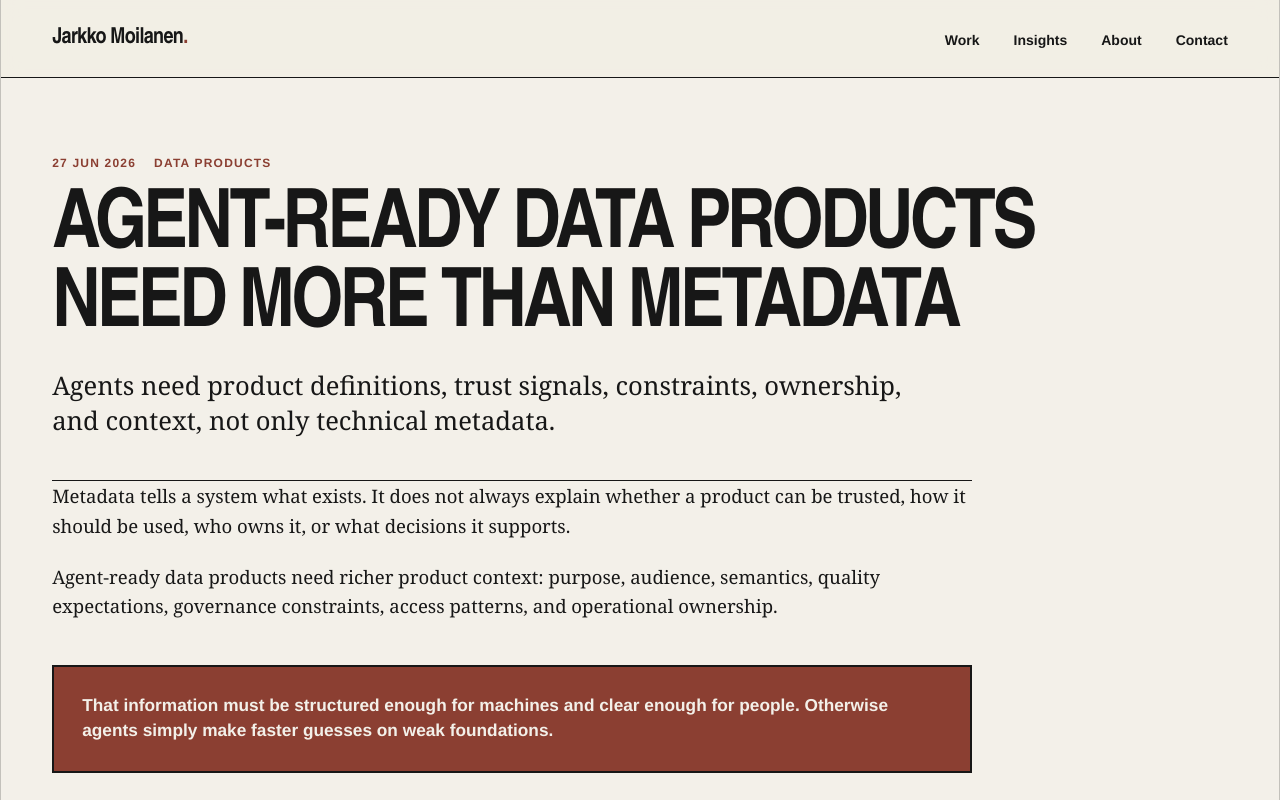
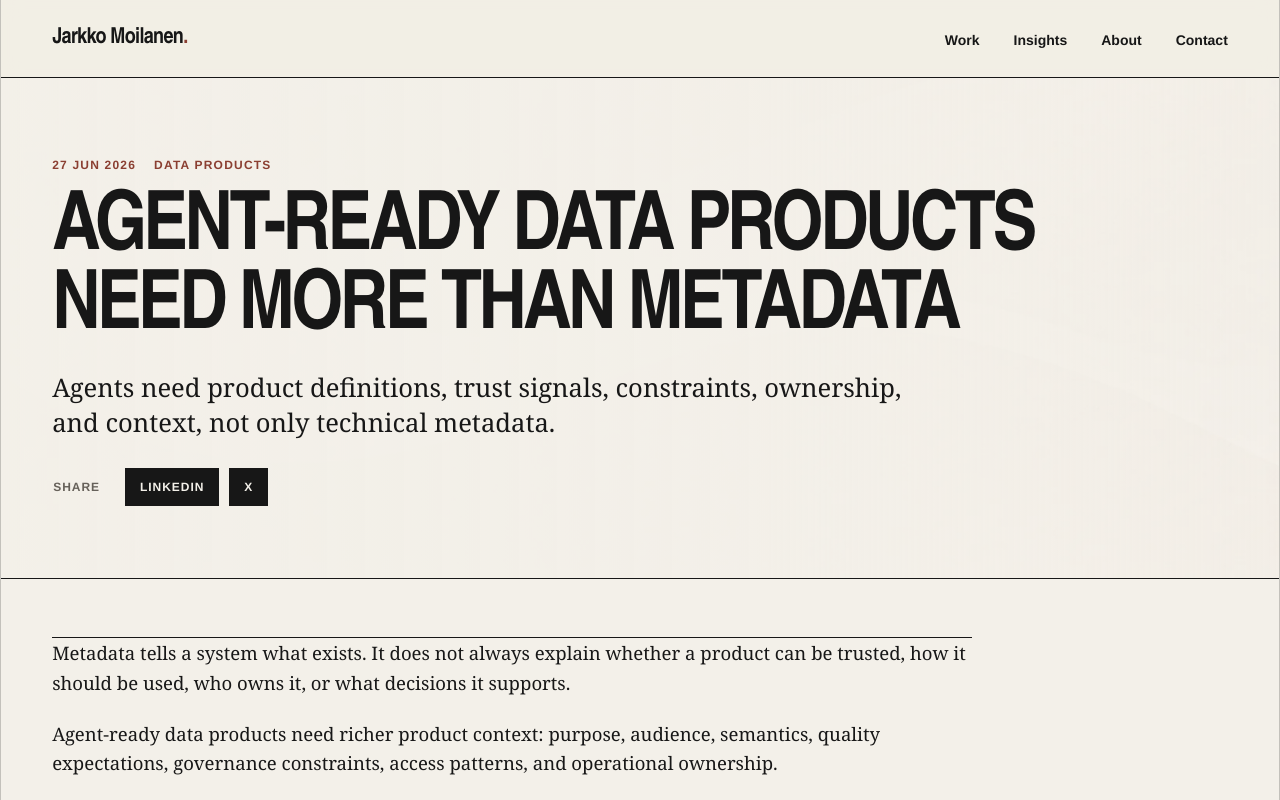
Before and after one commit to kyyberi/jarkko, a Next.js app: page /insights/articles/agent-ready-data-products-need-more-than-metadata in a window 1280 px wide. Shown: the top 800 px of the page. Built offline with nearby package versions, Linux system fonts and the light colour scheme.

Commit message:
Add article header background and sharing

```diff
--- a/app/globals.css
+++ b/app/globals.css
@@ -600,8 +600,23 @@ h1 {
 }
 
 .article-detail {
-  max-width: 1180px;
-  padding: 76px var(--pad);
+  max-width: none;
+  padding: 0;
+}
+
+.article-header {
+  min-height: 430px;
+  padding: 78px var(--pad) 72px;
+  border-bottom: 1px solid var(--ink);
+  background-image:
+    linear-gradient(90deg, rgba(243, 240, 233, 0.98) 0%, rgba(243, 240, 233, 0.9) 60%, rgba(243, 240, 233, 0.58) 100%),
+    url("/images/article-header-bg.webp");
+  background-position: center;
+  background-size: cover;
+}
+
+.article-header > div {
+  max-width: 1080px;
 }
 
 .article-meta {
@@ -612,14 +627,47 @@ h1 {
 
 .article-summary {
   max-width: 900px;
-  margin: 0 0 42px;
+  margin: 0 0 26px;
   font-family: var(--serif);
   font-size: clamp(20px, 2vw, 28px);
   line-height: 1.35;
 }
 
+.article-share {
+  display: flex;
+  flex-wrap: wrap;
+  gap: 10px;
+  align-items: center;
+  margin-top: 28px;
+}
+
+.article-share span,
+.article-share a {
+  display: inline-flex;
+  align-items: center;
+  min-height: 38px;
+  padding: 0 14px;
+  border: 1px solid var(--ink);
+  font-size: 12px;
+  font-weight: 900;
+  letter-spacing: 0.08em;
+  text-transform: uppercase;
+}
+
+.article-share span {
+  border-color: transparent;
+  padding-left: 0;
+  color: var(--muted);
+}
+
+.article-share a {
+  background: var(--ink);
+  color: var(--paper);
+}
+
 .article-body {
   max-width: 920px;
+  margin: 58px var(--pad) 76px;
   border-top: 1px solid var(--ink);
 }
 
@@ -978,6 +1026,19 @@ footer {
     padding-block: 54px;
   }
 
+  .article-detail {
+    padding-block: 0;
+  }
+
+  .article-header {
+    min-height: 360px;
+    padding-block: 54px;
+  }
+
+  .article-body {
+    margin-block: 46px 64px;
+  }
+
   .section-head {
     grid-template-columns: 1fr;
     gap: 18px;
--- a/app/insights/articles/[slug]/page.tsx
+++ b/app/insights/articles/[slug]/page.tsx
@@ -1,7 +1,7 @@
 import type { Metadata } from "next";
 import { notFound } from "next/navigation";
 import { getArticle, getArticles } from "../../../articles";
-import { canonicalPath, DEFAULT_OG_IMAGE } from "../../../seo";
+import { absoluteUrl, canonicalPath, DEFAULT_OG_IMAGE } from "../../../seo";
 import { Arrow, PageShell, sitePath } from "../../../site";
 
 type PageProps = {
@@ -64,6 +64,9 @@ export default async function ArticleDetail({ params }: PageProps) {
   const related = getArticles().filter(
     (candidate) => candidate.slug !== article.slug,
   );
+  const articleUrl = absoluteUrl(canonicalPath(`/insights/articles/${article.slug}`));
+  const encodedArticleUrl = encodeURIComponent(articleUrl);
+  const encodedShareText = encodeURIComponent(`${article.title} | Jarkko Moilanen`);
   const ctaBlockIndex = article.body.reduce(
     (lastParagraphIndex, block, index) =>
       block.type === "paragraph" ? index : lastParagraphIndex,
@@ -73,12 +76,33 @@ export default async function ArticleDetail({ params }: PageProps) {
   return (
     <PageShell>
       <article className="article-detail">
+        <header className="article-header">
+          <div>
             <div className="article-meta">
               <span>{article.date}</span>
               <span>{article.category}</span>
             </div>
             <h1>{article.title}</h1>
             <p className="article-summary">{article.summary}</p>
+            <div className="article-share" aria-label="Share this article">
+              <span>Share</span>
+              <a
+                href={`https://www.linkedin.com/sharing/share-offsite/?url=${encodedArticleUrl}`}
+                rel="noreferrer"
+                target="_blank"
+              >
+                LinkedIn
+              </a>
+              <a
+                href={`https://twitter.com/intent/tweet?url=${encodedArticleUrl}&text=${encodedShareText}`}
+                rel="noreferrer"
+                target="_blank"
+              >
+                X
+              </a>
+            </div>
+          </div>
+        </header>
         <div className="article-body">
           {article.body.map((block, index) => (
             block.type === "image" ? (
```
Also changed, not shown: public/images/article-header-bg.webp (added), 1 other file (tests, documents, lock files or other folders). Lines whose indentation alone changed are shown as unchanged.
